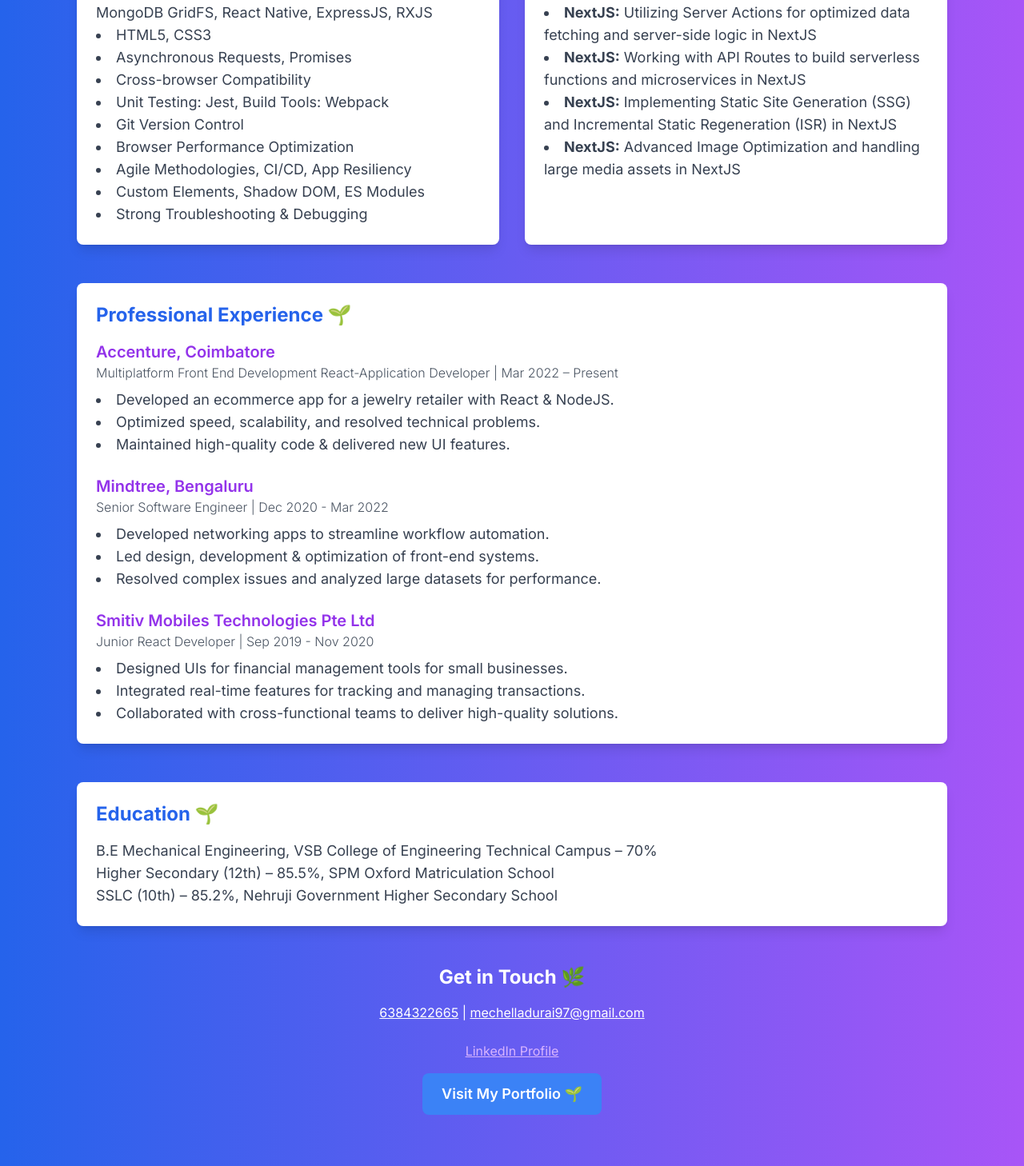
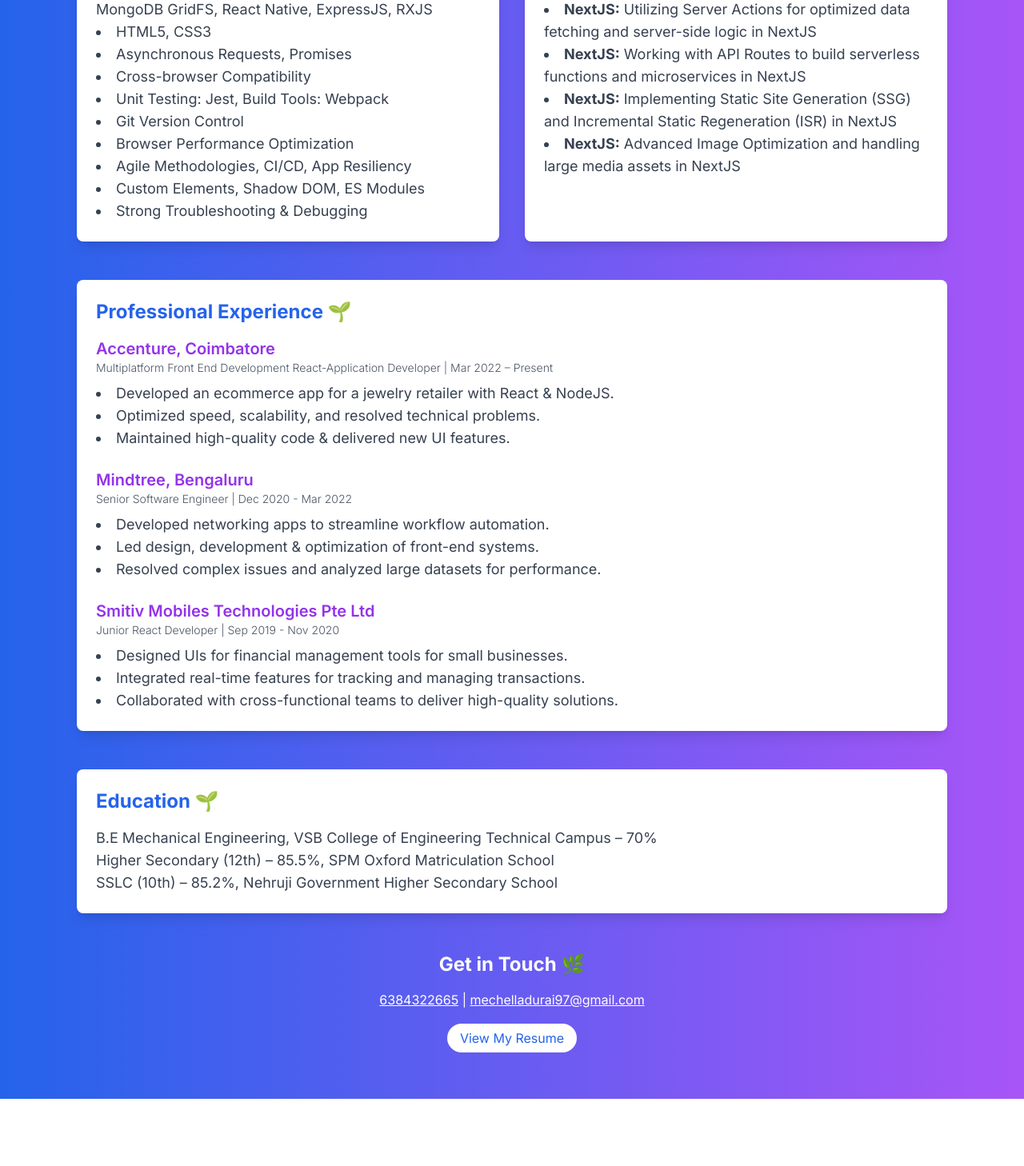
Before and after one commit to chelladurai-1997/interesting-stories, a Next.js app: page /about-me in a window 1280 px wide. Shown: the part 718-2176 px from the top of the page at 80% size. After the commit the page ends 2092 px from the top, so only its background shows below. Built offline with nearby package versions, Linux system fonts and the light colour scheme.

Commit message:
about me section added now

```diff
--- a/app/about-me/page.tsx
+++ b/app/about-me/page.tsx
@@ -8,15 +8,15 @@
     startConfetti(5000, "myConfettiKey");
   }, []);
   return (
-    <section className="bg-gradient-to-r from-blue-600 to-purple-500 text-white py-16 px-8 lg:px-24">
+    <section className="bg-gradient-to-r from-blue-600 to-purple-500 text-white py-16 px-6 sm:px-8 lg:px-24">
       <div className="max-w-7xl mx-auto">
         {/* Header Section */}
         <div className="text-center mb-12">
-          <h1 className="text-5xl font-bold mb-4">CHELLADURAI</h1>
-          <p className="text-xl font-semibold">
+          <h1 className="text-4xl sm:text-5xl font-bold mb-4">CHELLADURAI</h1>
+          <p className="text-lg sm:text-xl font-semibold">
             🌿 Software Engineer - React & React Native Specialist 🌿
           </p>
-          <p className="mt-2 text-md opacity-80">
+          <p className="mt-2 text-sm sm:text-md opacity-80">
             Dindugul, TN | <span className="underline">6384322665</span> |{" "}
             <span className="underline">mechelladurai97@gmail.com</span>
           </p>
@@ -34,8 +34,10 @@
 
         {/* Professional Summary */}
         <div className="bg-white shadow-lg rounded-lg p-6 mb-12">
-          <h2 className="text-2xl font-bold text-blue-600 mb-4">Myself 🌱</h2>
-          <p className="text-gray-700 text-lg">
+          <h2 className="text-xl sm:text-2xl font-bold text-blue-600 mb-4">
+            Myself 🌱
+          </h2>
+          <p className="text-gray-700 text-base sm:text-lg">
             I am a skilled and experienced React and React Native developer with
             5+ years of expertise, primarily focused on frontend technologies.
             Recently, my work on a Next.js and TypeScript project has allowed me
@@ -43,9 +45,9 @@
             passionate about building scalable applications, writing clean code,
             and optimizing performance. If you are interested, I am happy to
             provide a demo of the functionalities I’ve implemented and techs I
-            have used on this end to end project. 🌱
+            have used on this end-to-end project. 🌱
           </p>
-          <p className="text-gray-700 text-lg">
+          <p className="text-gray-700 text-base sm:text-lg">
             Click{" "}
             <Link href="/" className="text-blue-600 underline">
               here
@@ -55,20 +57,18 @@
         </div>
 
         {/* Skills Section */}
-        <div className="grid lg:grid-cols-2 gap-8 mb-12">
+        <div className="grid gap-6 sm:gap-8 lg:grid-cols-2 mb-12">
           <div className="bg-white shadow-lg rounded-lg p-6">
-            <h2 className="text-2xl font-bold text-blue-600 mb-4">
+            <h2 className="text-xl sm:text-2xl font-bold text-blue-600 mb-4">
               Key Skills 🌿
             </h2>
-            <ul className="list-disc list-inside text-gray-700 text-lg">
+            <ul className="list-disc list-inside text-gray-700 text-base sm:text-lg">
               <li>
                 ReactJS, NextJs, JavaScript/TypeScript (ES5+), TailwindCSS,
                 Redux Toolkit, React Query, MongoDB, MongoDB GridFS, React
                 Native, ExpressJS, RXJS
               </li>
-
               <li>HTML5, CSS3</li>
-
               <li>Asynchronous Requests, Promises</li>
               <li>Cross-browser Compatibility</li>
               <li>Unit Testing: Jest, Build Tools: Webpack</li>
@@ -80,10 +80,10 @@
             </ul>
           </div>
           <div className="bg-white shadow-lg rounded-lg p-6">
-            <h2 className="text-2xl font-bold text-blue-600 mb-4">
+            <h2 className="text-xl sm:text-2xl font-bold text-blue-600 mb-4">
               Additional Skills 🌿
             </h2>
-            <ul className="list-disc list-inside text-gray-700 text-lg">
+            <ul className="list-disc list-inside text-gray-700 text-base sm:text-lg">
               <li>
                 <strong>NextJS:</strong> Experience with the new App Router and
                 Layouts API
@@ -110,19 +110,19 @@
 
         {/* Experience Section */}
         <div className="bg-white shadow-lg rounded-lg p-6 mb-12">
-          <h2 className="text-2xl font-bold text-blue-600 mb-4">
+          <h2 className="text-xl sm:text-2xl font-bold text-blue-600 mb-4">
             Professional Experience 🌱
           </h2>
           <div className="space-y-6">
             <div>
-              <h3 className="text-xl font-semibold text-purple-600">
+              <h3 className="text-lg sm:text-xl font-semibold text-purple-600">
                 Accenture, Coimbatore
               </h3>
-              <p className="text-md font-light text-gray-600">
+              <p className="text-sm sm:text-md font-light text-gray-600">
                 Multiplatform Front End Development React-Application Developer
                 | Mar 2022 – Present
               </p>
-              <ul className="list-disc list-inside text-gray-700 text-lg mt-2">
+              <ul className="list-disc list-inside text-gray-700 text-base sm:text-lg mt-2">
                 <li>
                   Developed an ecommerce app for a jewelry retailer with React &
                   NodeJS.
@@ -136,13 +136,13 @@
               </ul>
             </div>
             <div>
-              <h3 className="text-xl font-semibold text-purple-600">
+              <h3 className="text-lg sm:text-xl font-semibold text-purple-600">
                 Mindtree, Bengaluru
               </h3>
-              <p className="text-md font-light text-gray-600">
+              <p className="text-sm sm:text-md font-light text-gray-600">
                 Senior Software Engineer | Dec 2020 - Mar 2022
               </p>
-              <ul className="list-disc list-inside text-gray-700 text-lg mt-2">
+              <ul className="list-disc list-inside text-gray-700 text-base sm:text-lg mt-2">
                 <li>
                   Developed networking apps to streamline workflow automation.
                 </li>
@@ -156,13 +156,13 @@
               </ul>
             </div>
             <div>
-              <h3 className="text-xl font-semibold text-purple-600">
+              <h3 className="text-lg sm:text-xl font-semibold text-purple-600">
                 Smitiv Mobiles Technologies Pte Ltd
               </h3>
-              <p className="text-md font-light text-gray-600">
+              <p className="text-sm sm:text-md font-light text-gray-600">
                 Junior React Developer | Sep 2019 - Nov 2020
               </p>
-              <ul className="list-disc list-inside text-gray-700 text-lg mt-2">
+              <ul className="list-disc list-inside text-gray-700 text-base sm:text-lg mt-2">
                 <li>
                   Designed UIs for financial management tools for small
                   businesses.
@@ -182,10 +182,10 @@
 
         {/* Education Section */}
         <div className="bg-white shadow-lg rounded-lg p-6 mb-12">
-          <h2 className="text-2xl font-bold text-blue-600 mb-4">
+          <h2 className="text-xl sm:text-2xl font-bold text-blue-600 mb-4">
             Education 🌱
           </h2>
-          <ul className="text-gray-700 text-lg">
+          <ul className="text-gray-700 text-base sm:text-lg">
             <li>
               B.E Mechanical Engineering, VSB College of Engineering Technical
               Campus – 70%
@@ -201,7 +201,7 @@
 
         {/* Call to Action Section */}
         <div className="text-center">
-          <h2 className="text-2xl font-bold text-white mb-4">
+          <h2 className="text-xl sm:text-2xl font-bold text-white mb-4">
             Get in Touch 🌿
           </h2>
           <p className="text-md text-white mb-6">
@@ -209,20 +209,13 @@
             <span className="underline">mechelladurai97@gmail.com</span>
           </p>
           <Link
-            href="https://www.linkedin.com/in/chelladurai-s-83997b14b"
-            className="text-purple-300 underline mb-4 block"
+            href="https://drive.google.com/file/d/1FlnI6zCUr5L9ZRVO0wXg9EuDK2TzaU8H/view?usp=drive_link"
+            className="bg-white text-blue-600 px-4 py-2 rounded-full hover:bg-gray-100 transition"
+            target="_blank"
+            rel="noopener noreferrer"
           >
-            LinkedIn Profile
+            View My Resume
           </Link>
-          <div className="space-x-4">
-            {/* Portfolio Button */}
-            <Link
-              href="/"
-              className="inline-block px-6 py-3 bg-blue-500 hover:bg-blue-600 text-white text-lg font-semibold rounded-lg transition-colors"
-            >
-              Visit My Portfolio 🌱
-            </Link>
-          </div>
         </div>
       </div>
     </section>
```
